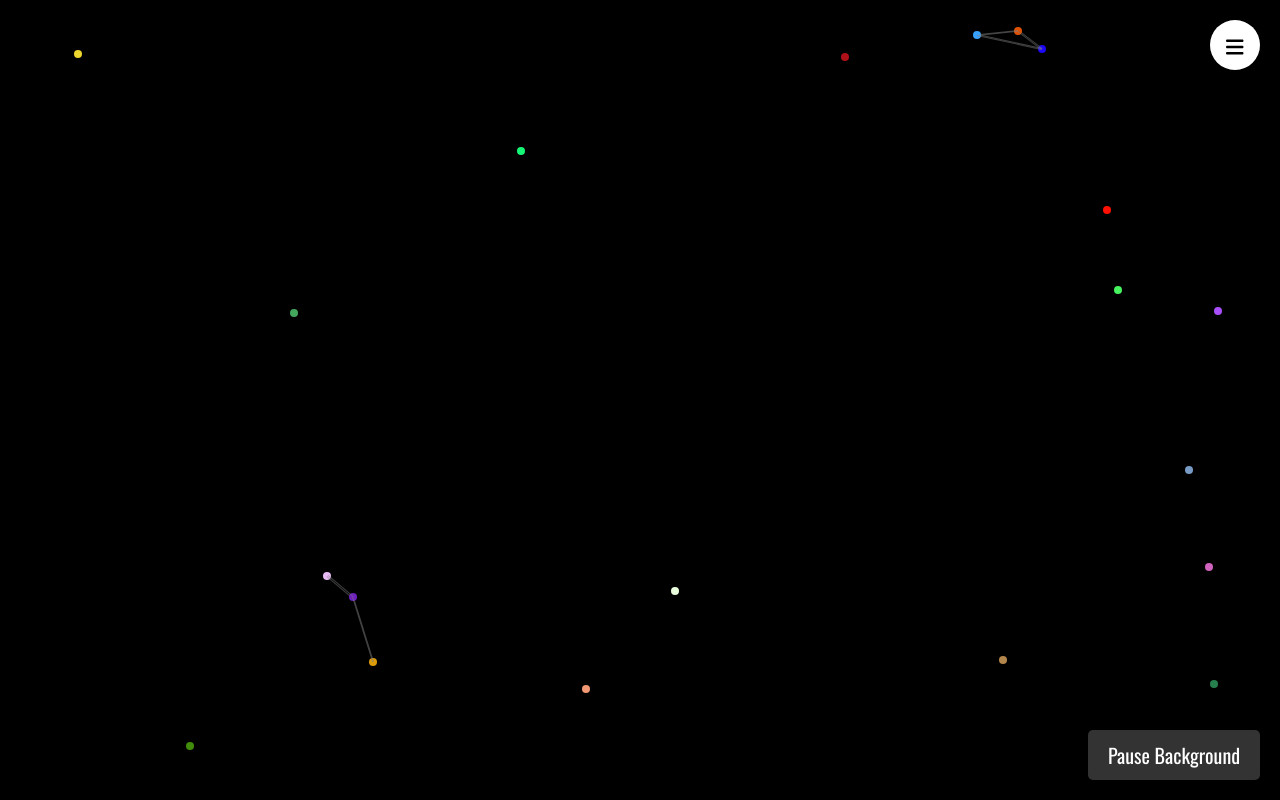
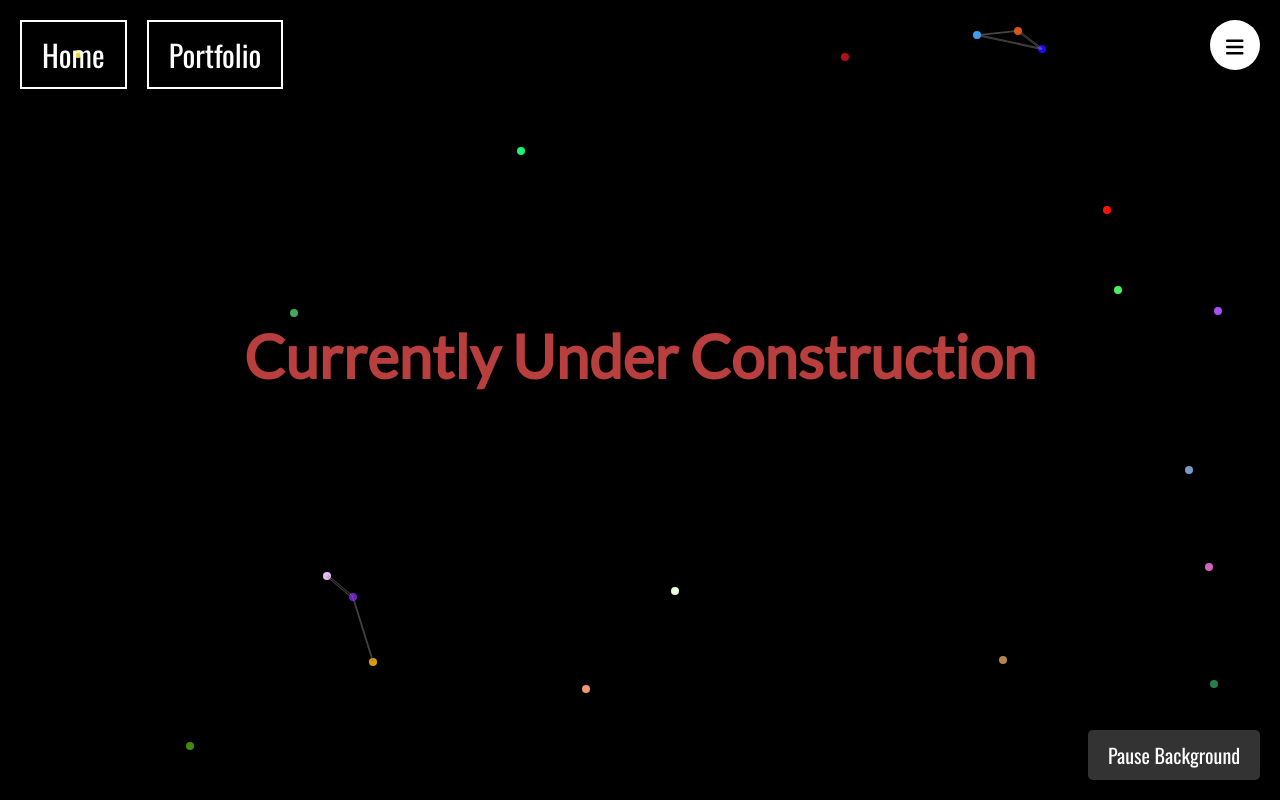
Before and after one commit to sRaina3/SRwebsite, a React (Create React App) app in the folder frontend/: page /Contact in a window 1280 px wide. Built offline with nearby package versions, Linux system fonts and the light colour scheme.

Commit message:
contact page will be done later

```diff
--- /dev/null
+++ b/frontend/src/pages/Contact.css
@@ -0,0 +1,55 @@
+.contact-container {
+  height: 100vh;
+  overflow-y: auto;
+  overflow-x: hidden;
+  animation: fadeIn 1s ease-in-out;
+  display: flex;
+  flex-direction: column;
+  z-index: 1;
+}
+
+@keyframes fadeIn {
+  from {
+    opacity: 0;
+  }
+  to {
+    opacity: 1;
+  }
+}
+
+.header-text {
+  font-family: 'Lato', sans-serif;
+  text-align: center;
+  margin-top: 40vh;
+  font-size: 60px;
+  z-index: 1;
+  color: rgb(185, 62, 62);
+}
+
+.cont-buttons-container {
+  position: fixed;
+  top: 20px;
+  left: 10px;
+  z-index: 2;
+}
+
+.cont-home-button,
+.cont-portfolio-button {
+  font-size: 30px;
+  margin: 0 10px;
+  padding: 10px 20px;
+  background-color: transparent;
+  border: 2px solid white;
+  color: white;
+  cursor: pointer;
+  transition: background-color 0.3s, color 0.3s;
+  z-index: 3;
+}
+
+.cont-home-button:hover {
+  background-color: rgb(52, 159, 209);
+}
+
+.cont-portfolio-button:hover {
+  background-color: green;
+}
--- a/frontend/src/pages/Contact.js
+++ b/frontend/src/pages/Contact.js
@@ -1,7 +1,15 @@
+import { Link } from 'react-router-dom';
 
+import './Contact.css'
 const Contact = () => {
   return (
-    <div>Contact</div>
+    <div className='contact-container'>
+      <div className="cont-buttons-container">
+        <Link to="/"><button className="cont-home-button">Home</button></Link>
+        <Link to="/Portfolio"><button className="cont-portfolio-button">Portfolio</button></Link>
+      </div>
+      <h1 className='header-text'>Currently Under Construction</h1>
+    </div>
   )
 }
 
```
